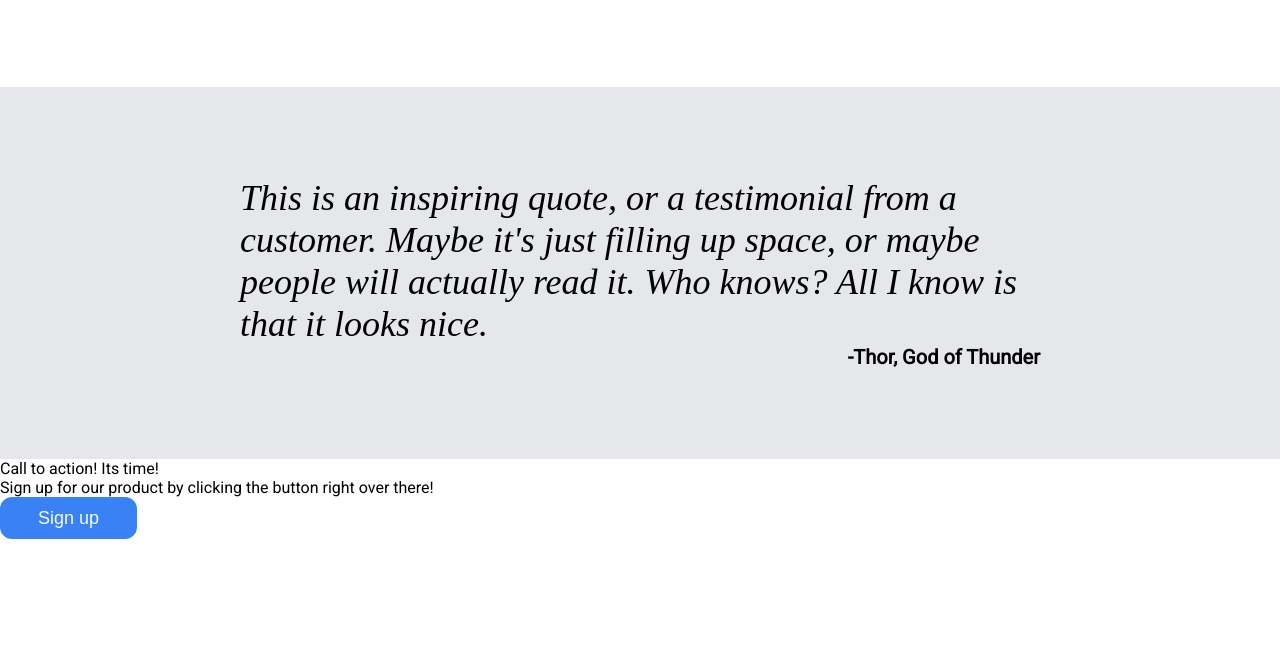
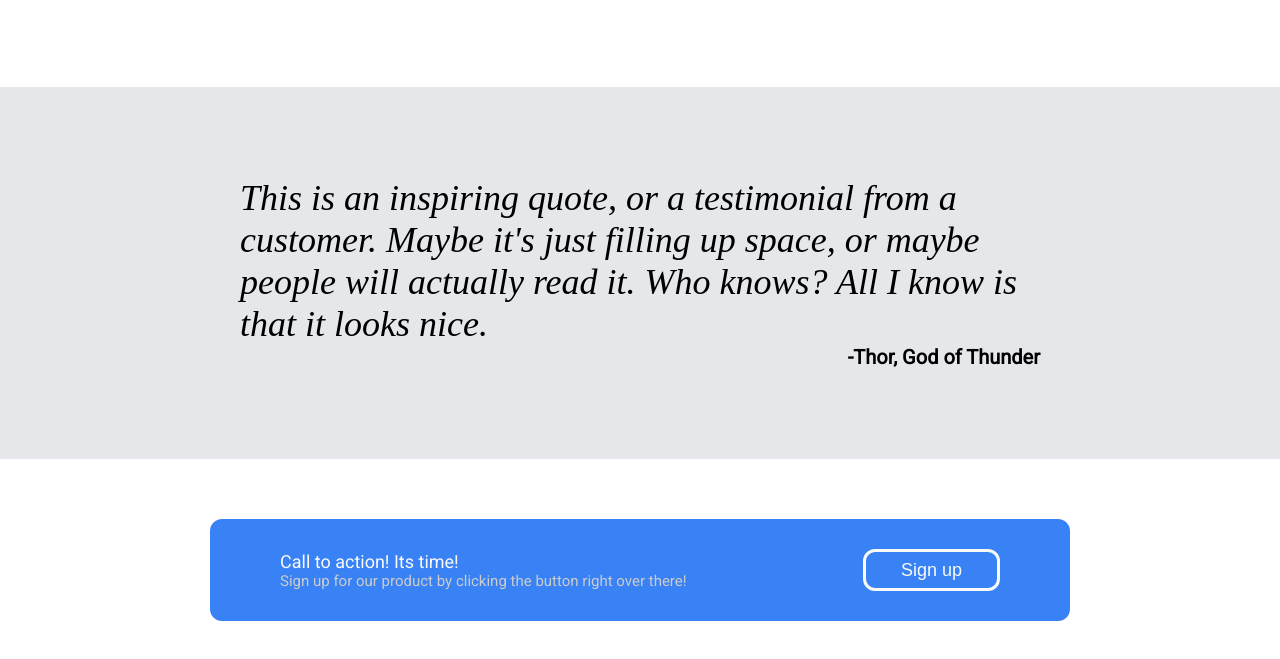
Before and after one commit to RushilRiyaz/landing-page, a plain HTML site: page index.html in a window 1280 px wide. Shown: the part 743-1402 px from the top of the page. Before the commit the page ends 1282 px from the top, so only its background shows below. Drawn offline with Linux system fonts and the light colour scheme.

Commit message:
style[content4]: add styling to content4

```diff
--- a/style.css
+++ b/style.css
@@ -71,7 +71,7 @@ li {
   margin-bottom: 5px;
 }
 
-button {
+.signup1 {
   font-size: 18px;
   color: #f9faf8;
   background: #3882f6;
@@ -172,3 +172,53 @@ img {
 /* ! End of content3 */
 
 /* ! Start of content4 */
+
+.content4 {
+  /* border: 2px solid black; */
+  display: flex;
+  justify-content: center;
+  align-items: center;
+  padding: 60px;
+}
+
+.container {
+  /* border: 2px solid purple; */
+  background: #3882f6;
+  display: flex;
+  padding: 30px;
+  width: 800px;
+  border-radius: 12px;
+  justify-content: space-between;
+  align-items: center;
+}
+
+.text2 {
+  /* border: 2px solid red; */
+  color: #f9faf8;
+  font-size: 18px;
+}
+
+.text3 {
+  /* border: 2px solid red; */
+  font-size: 15px;
+  color: rgb(203, 203, 203);
+}
+
+.left2 {
+  margin-left: 40px;
+}
+
+.right2 {
+  margin-right: 40px;
+}
+
+.signup2 {
+  font-size: 18px;
+  color: #f9faf8;
+  background: #3882f6;
+  border-radius: 12px;
+  padding: 7.5px 35px;
+  border: solid #f9faf8;
+}
+
+/* ! End of content4 */
```
